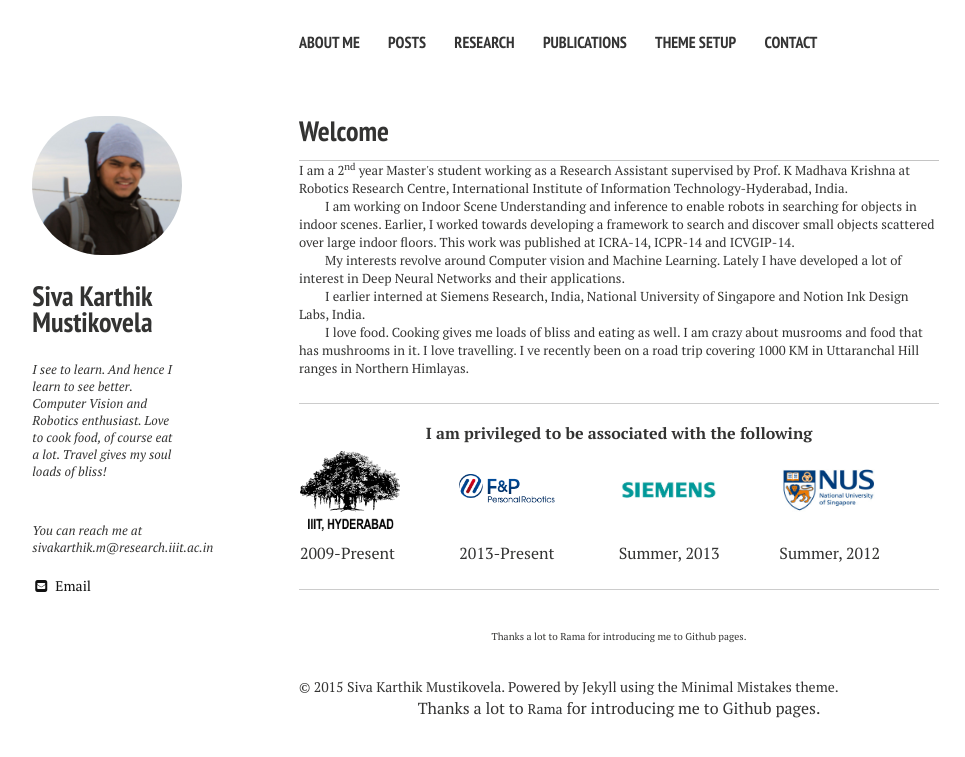
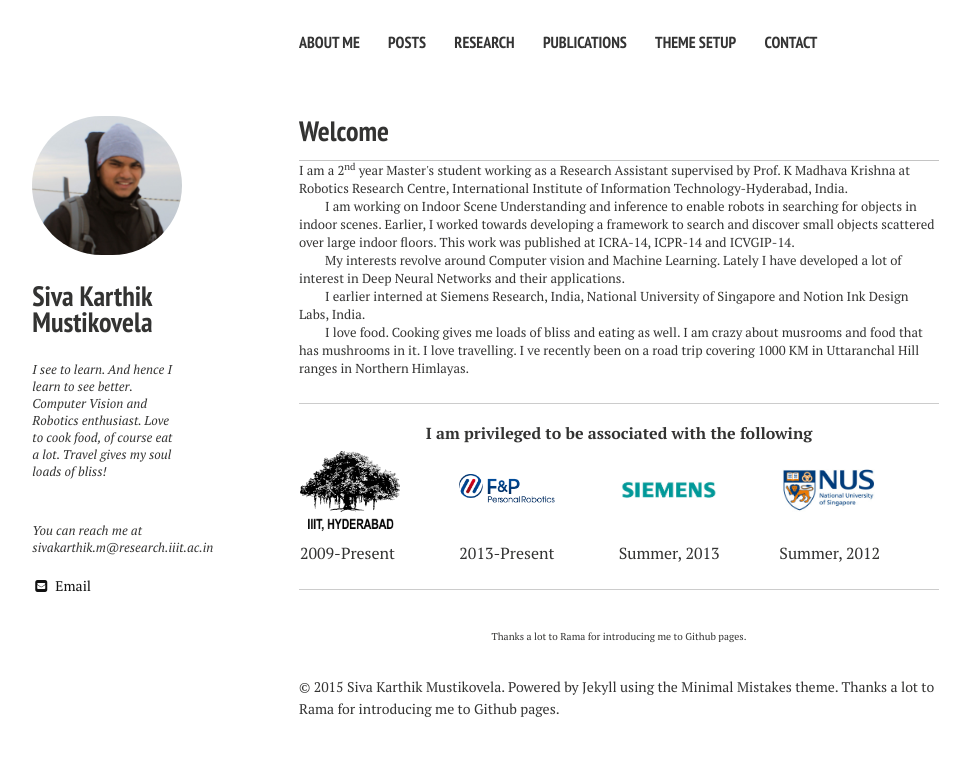
Before and after one commit to sivakm/sivakm.github.io, a Jekyll site: the page built from index.md, in a window 1280 px wide. Shown: the top 757 px of the page, without its empty margins (21-986 px from the left). Built offline with Jekyll 4.4.1, drawn with Linux system fonts in a browser that asks for light colours; nearby versions of some CDN libraries.

Commit message:
16feb2010

```diff
--- a/_includes/_footer.html
+++ b/_includes/_footer.html
@@ -12,5 +12,4 @@
 </div><!-- /.google-ads -->
 {% endif %}
 
-<span>&copy; {{ site.time | date: '%Y' }} {{ site.owner.name }}. Powered by <a href="http://jekyllrb.com" rel="nofollow">Jekyll</a> using the <a href="http://mademistakes.com/minimal-mistakes/" rel="nofollow">Minimal Mistakes</a> theme.</span>
-<div align="center">Thanks a lot to <a href="http://ramakrishnavedantam928.github.io/">Rama</a> for introducing me to Github pages.</div>
+<span>&copy; {{ site.time | date: '%Y' }} {{ site.owner.name }}. Powered by <a href="http://jekyllrb.com" rel="nofollow">Jekyll</a> using the <a href="http://mademistakes.com/minimal-mistakes/" rel="nofollow">Minimal Mistakes</a> theme. Thanks a lot to <a href="http://ramakrishnavedantam928.github.io/">Rama</a> for introducing me to Github pages.</span>
```
